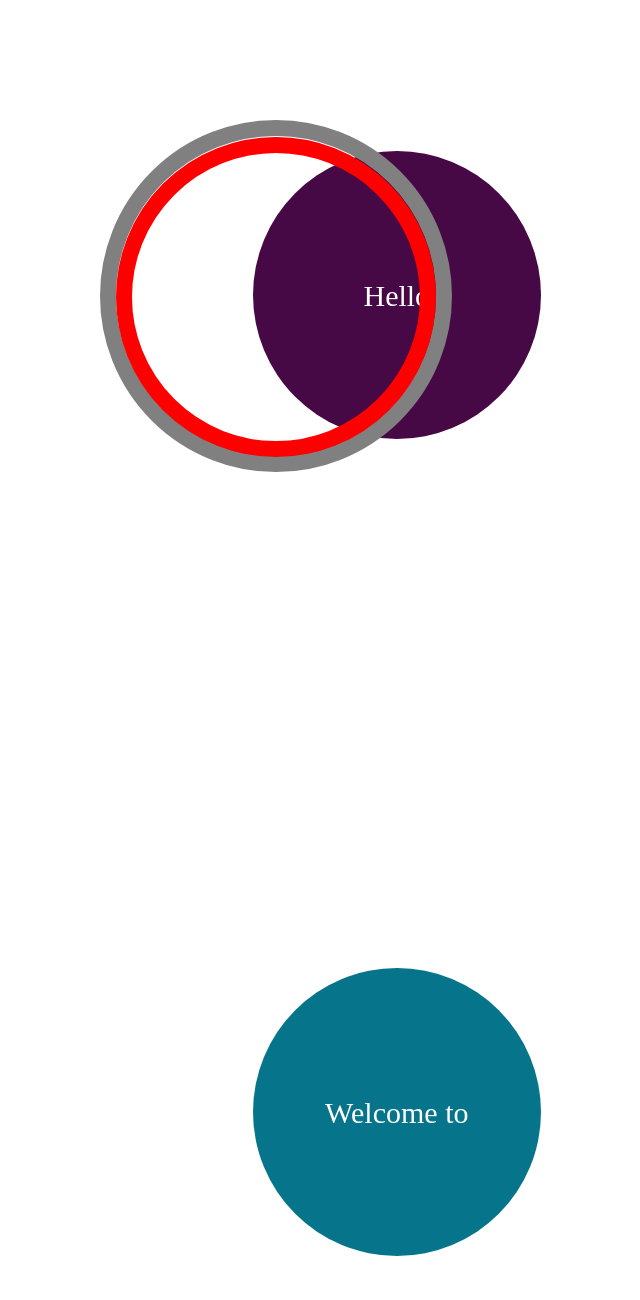
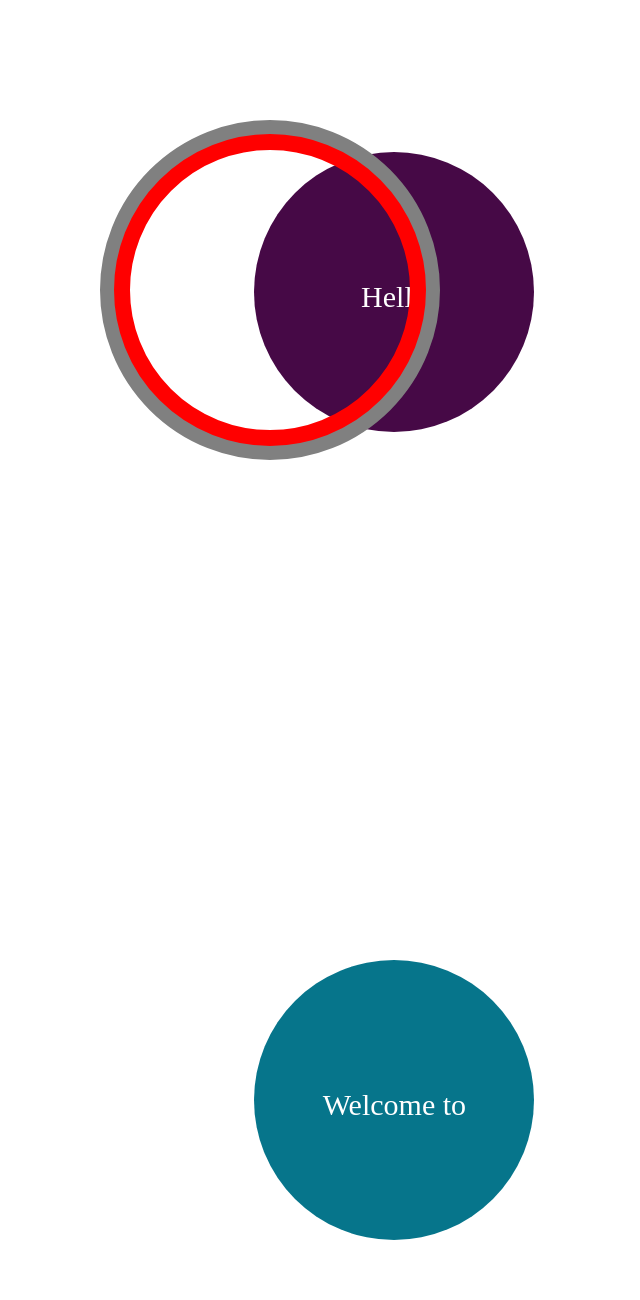
Before and after one commit to nisalsahansith/Internet-Technology-Assignment-3, a plain HTML site: page pages/case-3.html in a window 1280 px wide. Shown: the part 120-1420 px from the top of the page, without its empty margins (412-1052 px from the left). Drawn offline with Linux system fonts and the light colour scheme.

Commit message:
finallast

```diff
--- a/css/case-3.css
+++ b/css/case-3.css
@@ -1,7 +1,7 @@
 body{
     margin: 0;
     align-items: center;
-    height: 338vh;
+    height: 341.6vh;
 }
 .circle-wraper{
     position: fixed;
@@ -9,35 +9,37 @@ body{
     left: 40%;
 }
 .circle{
-    width: 40vh;
-    height: 40vh;
-    border: 2vh solid gray;
-    border-radius: 100%;
-    position: absolute;
-    left: 40%;
-    top: 30%;
+    width: 300px;
+        height: 300px;
+        border: 20px solid gray;
+        border-radius: 100%;
+        position: absolute;
+        top: 0;
+        left: 0;
+        display: flex;
+        justify-content: center;
+        align-items: center;
 }
 .redCircle{
-    width: 36vh;
-    height: 36vh;
-    border: 2vh solid red;
-    border-radius: 100%;
-    position: absolute;
-    left: 0.03vh;
-    top: 0.1vh;
+    width: 280px;
+        height: 280px;
+        border: 2vh solid red;
+        border-radius: 100%;
+        position: absolute;
+
 }
 
 .inside1{
-    width: 36vh;
-    height: 36vh;
+    width: 280px;
+    height: 280px;
     background-color: rgb(70, 9, 70);
     border-radius: 100%;
     color: white;
     font-size: 30px;
     text-align: center;
     position: relative;
-    top: 33.9vh;
-    left: 83.1vh;
+    top: 34vh;
+    left: 83.3vh;
 }
 li{
     list-style: none;
@@ -45,8 +47,8 @@ li{
     top: 16vh;
 }
 .inside2 {
-    width: 36vh;
-    height: 36vh;
+    width: 280px;
+    height: 280px;
     background-color: rgb(6, 117, 139);
     border-radius: 100%;
     color: white;
@@ -54,11 +56,11 @@ li{
     text-align: center;
     position: relative;
     top: 100vh;
-    left: 83.1vh;
+    left: 83.3vh;
 }
 .inside3 {
-    width: 36vh;
-    height: 36vh;
+    width: 280px;
+    height: 280px;
     background-color: salmon;
     border-radius: 100%;
     color: white;
@@ -66,5 +68,5 @@ li{
     text-align: center;
     position: relative;
     top: 200vh;
-    left: 83.1vh;
+    left: 83.3vh;
 }
```
